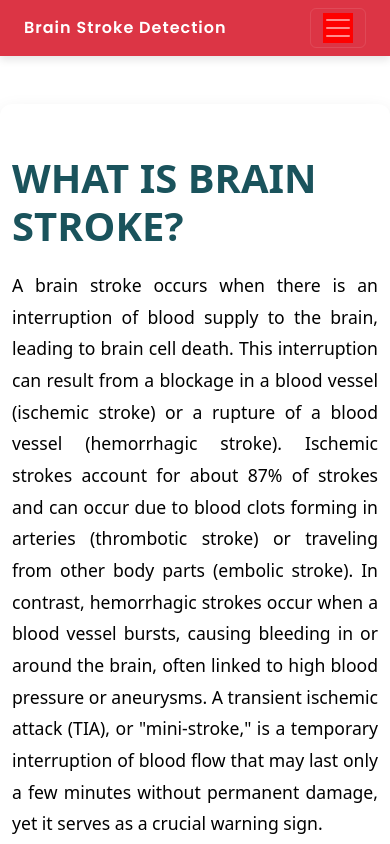
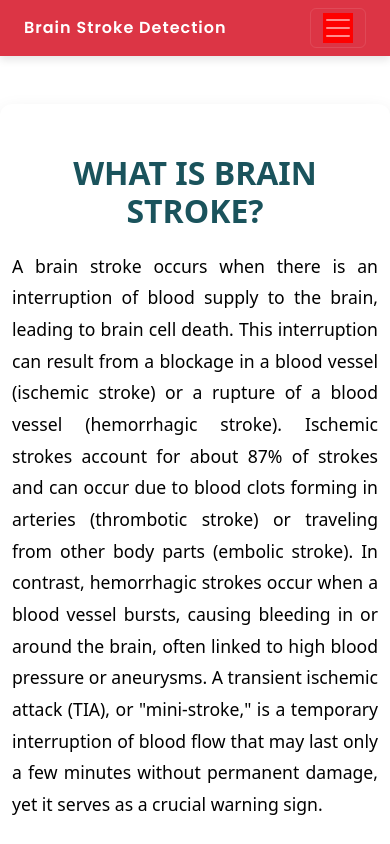
Before and after one commit to Pratikkuntawar/brainstrokedetection, a React (Create React App) app: page /about in a window 390 px wide. Shown: the top 844 px of the page. Built offline with nearby package versions, Linux system fonts and the light colour scheme.

Commit message:
Update About.css

```diff
--- a/src/components/About.css
+++ b/src/components/About.css
@@ -243,6 +243,15 @@
     .card-text{
     text-align: center;
   }
+
+    .heading{
+    font-size: 2rem;
+    color: #1A535C; /* Dark teal for a calm effect */
+    font-weight: 700;
+    margin-bottom: 20px;
+    text-transform: uppercase;
+    text-align: center;
+  }
 }
 @media (max-width: 486px) {
   /* Stack the navbar items vertically */
@@ -252,4 +261,13 @@
     .card-text{
     text-align: center;
   }
+
+    .heading{
+    font-size: 2rem;
+    color: #1A535C; /* Dark teal for a calm effect */
+    font-weight: 700;
+    margin-bottom: 20px;
+    text-transform: uppercase;
+    text-align: center;
+  }
 }
```
